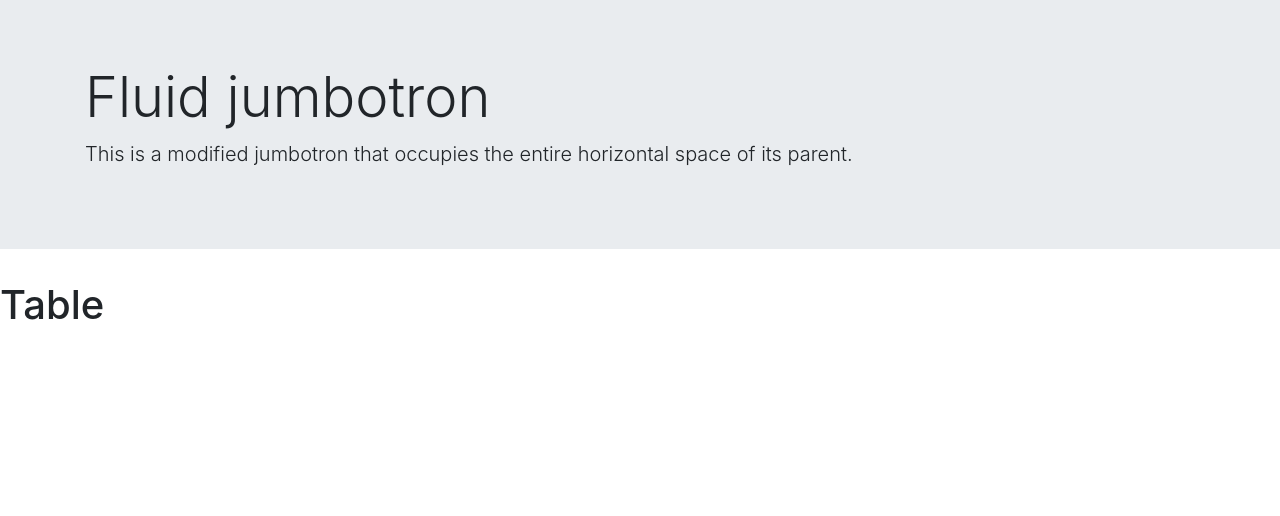
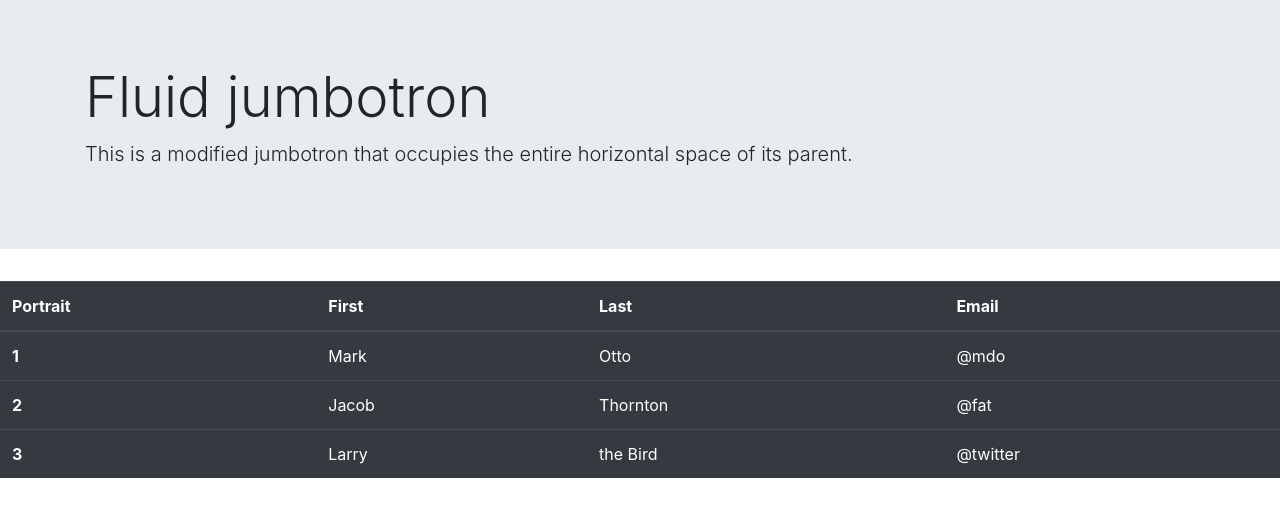
Before and after one commit to jonmakesitbetter/employee-directory-6, a React (Create React App) app: page / in a window 1280 px wide. Shown: the top 516 px of the page. Built offline with nearby package versions, Linux system fonts and the light colour scheme; no server answers.

Commit message:
Wrote name-sorting function, commented out for table rendering test, wrote table skeleton, tested. Will test sorting function once variables are in place in the table for dynamic employee generation

```diff
--- a/src/components/Table.jsx
+++ b/src/components/Table.jsx
@@ -2,8 +2,51 @@
 
 class Table extends Component {
 
+
+//     handleSort = () => {
+//     var employeeArray = this.props.employee;
+//     employeeArray.sort((a, b)=> {
+//         if (a.name.first < b.name.first) return -1;
+//         if (a.name.first > b.name.first) return 1;
+//         return 0;
+//     })
+
+//     this.setState.employeeArray({
+//         filterData: employeeArray
+//     });
+// }
+
 render(){
-  return <h1>Table</h1>
+  return <table class="table table-dark">
+  <thead>
+    <tr>
+      <th scope="col">Portrait</th>
+      <th scope="col">First</th>
+      <th scope="col">Last</th>
+      <th scope="col">Email</th>
+    </tr>
+  </thead>
+  <tbody>
+    <tr>
+      <th scope="row">1</th>
+      <td>Mark</td>
+      <td>Otto</td>
+      <td>@mdo</td>
+    </tr>
+    <tr>
+      <th scope="row">2</th>
+      <td>Jacob</td>
+      <td>Thornton</td>
+      <td>@fat</td>
+    </tr>
+    <tr>
+      <th scope="row">3</th>
+      <td>Larry</td>
+      <td>the Bird</td>
+      <td>@twitter</td>
+    </tr>
+  </tbody>
+</table>
 }
 
 }
```
